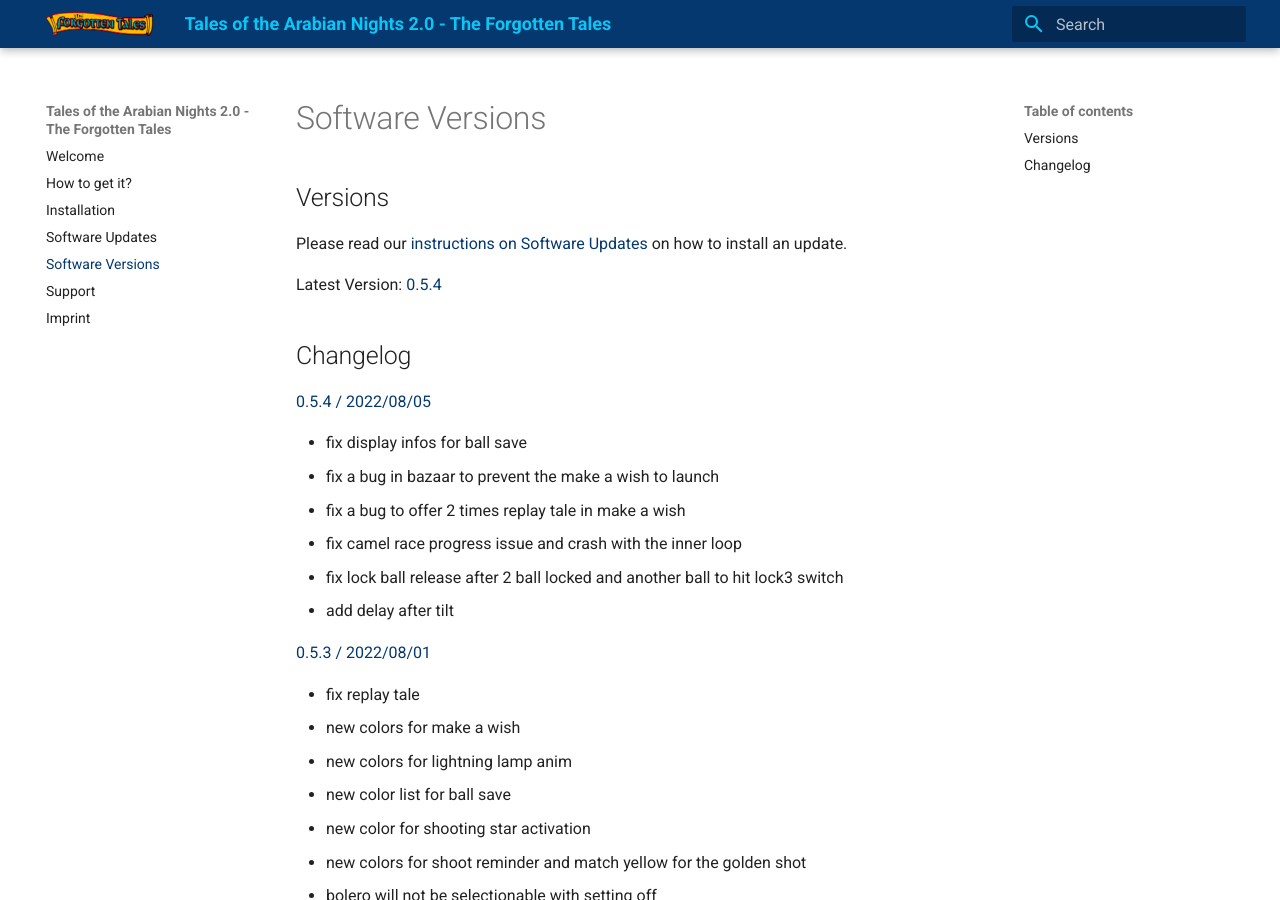
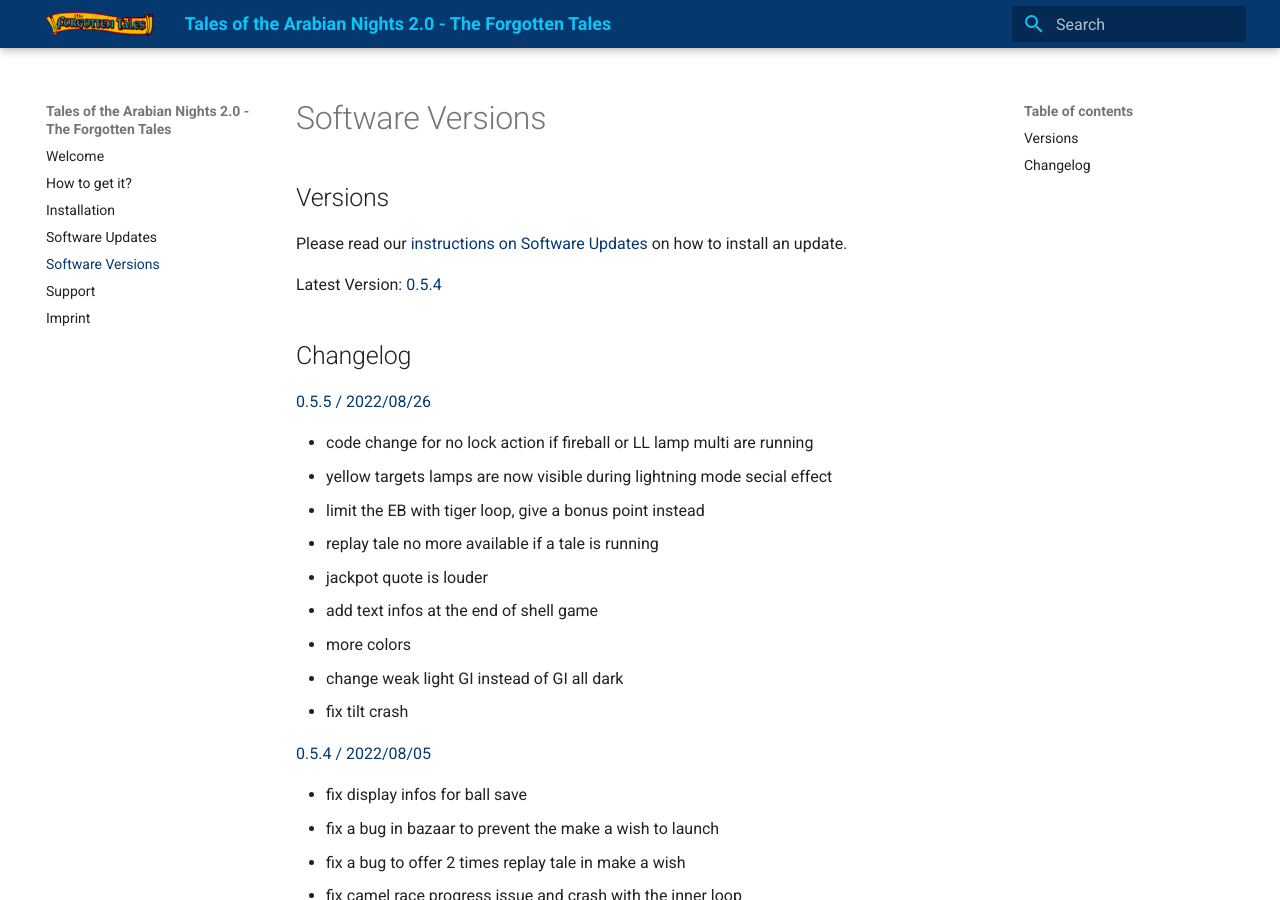
Before and after one commit to totan-forgottentales/totan-forgottentales, an MkDocs documentation site: the page built from docs/software_versions.md, in a window 1280 px wide and 900 px high. Built offline with MkDocs 1.6.1 and Material for MkDocs 9.7.7, drawn with Linux system fonts in a browser that asks for light colours.

```diff
--- a/docs/software_versions.md
+++ b/docs/software_versions.md
@@ -4,9 +4,21 @@
 
 Please read our [instructions on Software Updates](software_updates.md) on how to install an update.
 
-Latest Version: [0.5.4](https://images.the-forgotten-tales.com/totan_0.5.4.image)
+Latest Version: [0.5.4](https://images.the-forgotten-tales.com/totan_0.5.5.image)
 
 ## Changelog
+
+ [0.5.5 / 2022/08/26](https://images.the-forgotten-tales.com/totan_0.5.5.image)
+
+  * code change for no lock action if fireball or LL lamp multi are running
+  * yellow targets lamps are now visible during lightning mode secial effect
+  * limit the EB with tiger loop, give a bonus point instead
+  * replay tale no more available if a tale is running
+  * jackpot quote is louder
+  * add text infos at the end of shell game
+  * more colors
+  * change weak light GI instead of GI all dark
+  * fix tilt crash
 
  [0.5.4 / 2022/08/05](https://images.the-forgotten-tales.com/totan_0.5.4.image)
 
```
